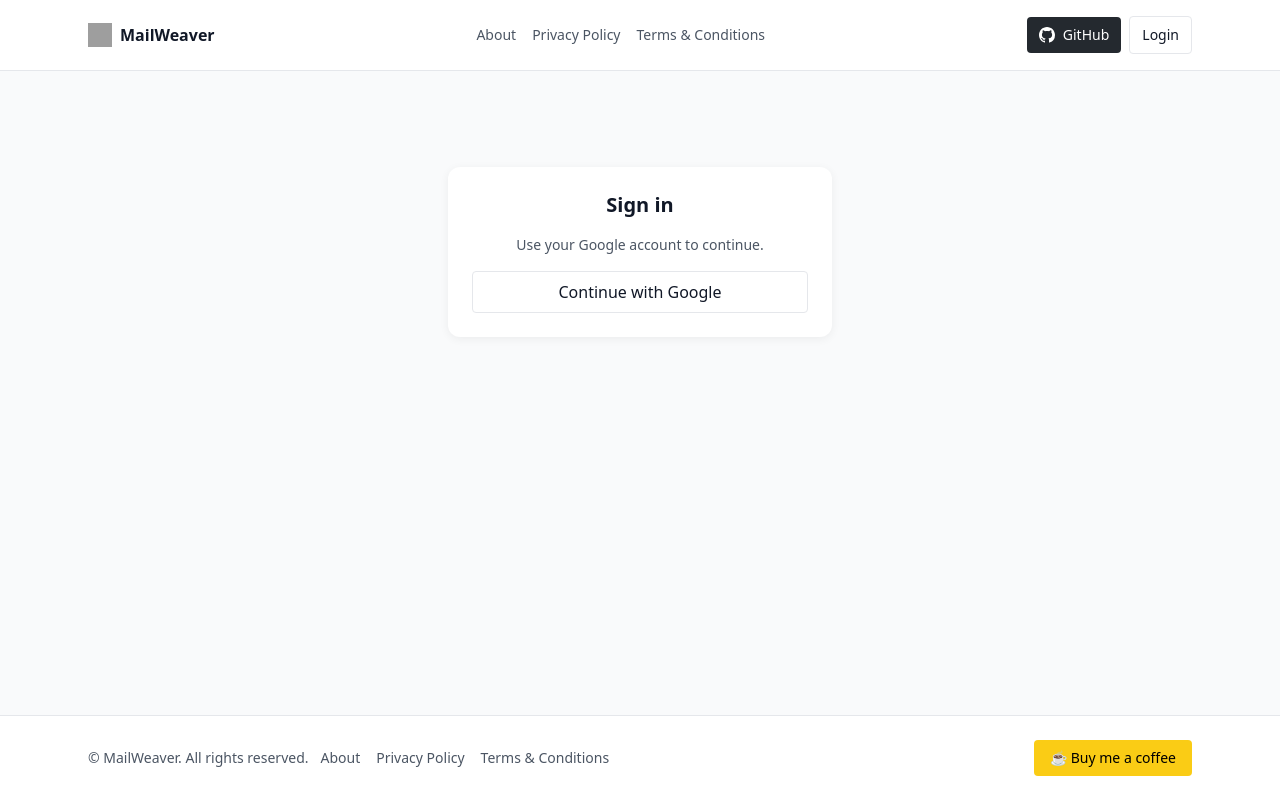
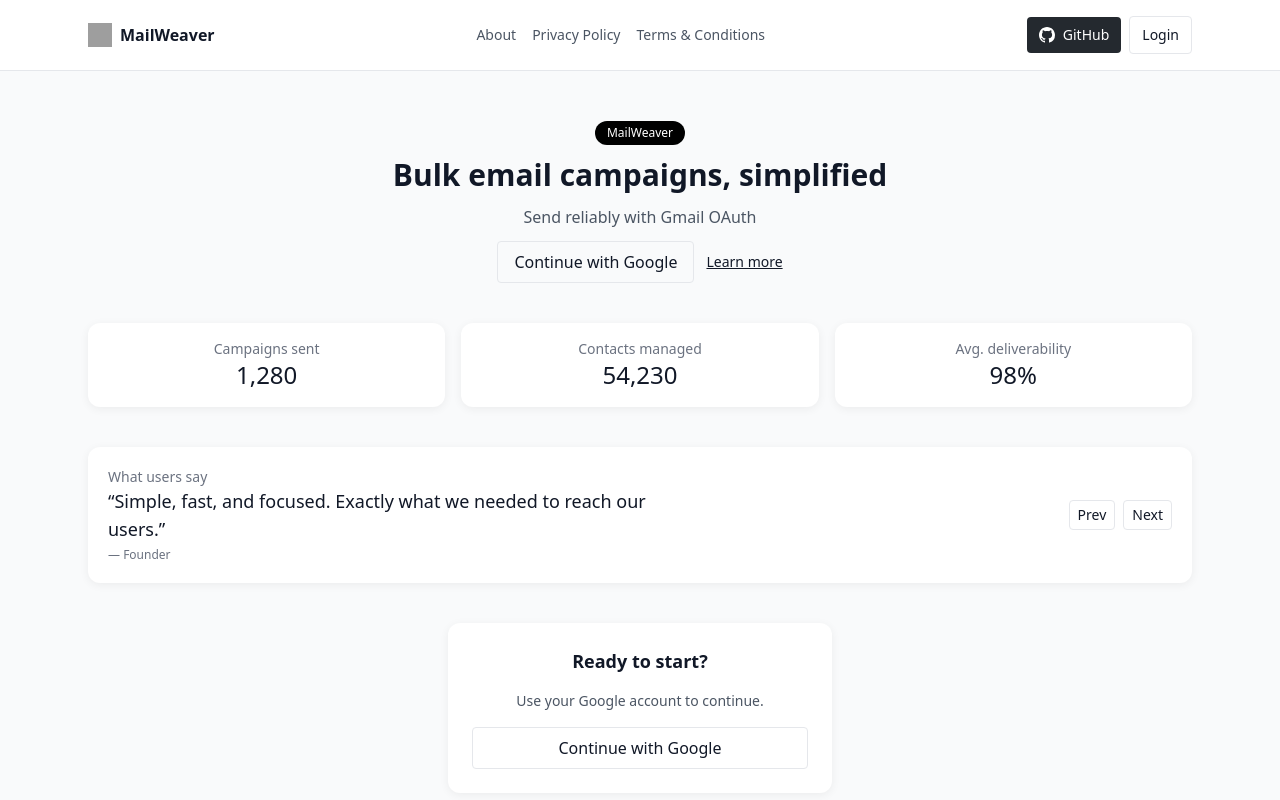
Before and after one commit to farzanfa/bulk-mail-app, a Next.js app: page /login in a window 1280 px wide. Shown: the top 800 px of the page. Built offline with nearby package versions, Linux system fonts and the light colour scheme; grey boxes are pictures that could not be loaded.

Commit message:
login: add dynamic hero (rotating taglines), animated counters, testimonials, and CTA

```diff
--- a/app/(auth)/login/LoginClient.tsx
+++ b/app/(auth)/login/LoginClient.tsx
@@ -1,11 +1,21 @@
 "use client";
-import { useEffect } from 'react';
+import { useEffect, useMemo, useRef, useState } from 'react';
 import { useRouter } from 'next/navigation';
 import { signIn } from 'next-auth/react';
 import { Card } from '@/components/ui';
 
 export default function LoginClient() {
   const router = useRouter();
+  const taglines = useMemo(() => [
+    'Create beautiful email campaigns',
+    'Personalize at scale with CSV variables',
+    'Send reliably with Gmail OAuth',
+    'Track progress in real-time'
+  ], []);
+  const [taglineIndex, setTaglineIndex] = useState(0);
+
+  const [counts, setCounts] = useState({ campaigns: 0, contacts: 0, deliverability: 0 });
+  const targets = useRef({ campaigns: 1280, contacts: 54230, deliverability: 98 });
 
   // Strip callbackUrl from the address bar immediately
   useEffect(() => {
@@ -14,10 +24,95 @@
     }
   }, [router]);
 
+  // Rotate tagline
+  useEffect(() => {
+    const id = setInterval(() => {
+      setTaglineIndex((i) => (i + 1) % taglines.length);
+    }, 2200);
+    return () => clearInterval(id);
+  }, [taglines.length]);
+
+  // Animate counters
+  useEffect(() => {
+    let raf = 0;
+    const start = performance.now();
+    const duration = 1400;
+    const animate = (t: number) => {
+      const p = Math.min(1, (t - start) / duration);
+      setCounts({
+        campaigns: Math.round(targets.current.campaigns * p),
+        contacts: Math.round(targets.current.contacts * p),
+        deliverability: Math.round(targets.current.deliverability * p),
+      });
+      if (p < 1) raf = requestAnimationFrame(animate);
+    };
+    raf = requestAnimationFrame(animate);
+    return () => cancelAnimationFrame(raf);
+  }, []);
+
+  // Testimonials carousel
+  const testimonials = useMemo(() => [
+    { name: 'Growth Lead', quote: 'MailWeaver made our seasonal campaign a breeze. CSV → personalize → send.' },
+    { name: 'Founder', quote: 'Simple, fast, and focused. Exactly what we needed to reach our users.' },
+    { name: 'Marketer', quote: 'Love the clean UI and dry-run previews. Confidence before hitting send.' }
+  ], []);
+  const [ti, setTi] = useState(0);
+  useEffect(() => {
+    const id = setInterval(() => setTi((i) => (i + 1) % testimonials.length), 4000);
+    return () => clearInterval(id);
+  }, [testimonials.length]);
+
   return (
-    <div className="max-w-sm mx-auto mt-24">
+    <div className="max-w-6xl mx-auto px-4 sm:px-6 py-12 space-y-10">
+      <section className="text-center space-y-3">
+        <div className="inline-flex items-center gap-2 px-3 py-1 rounded-full text-xs bg-black text-white">MailWeaver</div>
+        <h1 className="text-2xl sm:text-3xl font-semibold">Bulk email campaigns, simplified</h1>
+        <p className="text-gray-600 text-sm sm:text-base min-h-[1.5rem] transition-all">{taglines[taglineIndex]}</p>
+        <div className="flex flex-col sm:flex-row items-center justify-center gap-3 mt-4">
+          <button
+            className="w-full sm:w-auto border px-4 py-2 rounded"
+            onClick={() => signIn('google', { callbackUrl: '/dashboard' })}
+          >
+            Continue with Google
+          </button>
+          <a href="/about" className="text-sm underline">Learn more</a>
+        </div>
+      </section>
+
+      <section className="grid grid-cols-1 sm:grid-cols-3 gap-4">
+        <Card className="p-4 text-center">
+          <div className="text-sm text-gray-500">Campaigns sent</div>
+          <div className="text-2xl tabular-nums">{counts.campaigns.toLocaleString()}</div>
+        </Card>
+        <Card className="p-4 text-center">
+          <div className="text-sm text-gray-500">Contacts managed</div>
+          <div className="text-2xl tabular-nums">{counts.contacts.toLocaleString()}</div>
+        </Card>
+        <Card className="p-4 text-center">
+          <div className="text-sm text-gray-500">Avg. deliverability</div>
+          <div className="text-2xl tabular-nums">{counts.deliverability}%</div>
+        </Card>
+      </section>
+
+      <section>
+        <Card className="p-5">
+          <div className="flex flex-col sm:flex-row items-center justify-between gap-4">
+            <div className="text-center sm:text-left">
+              <div className="text-sm text-gray-500">What users say</div>
+              <div className="text-lg font-medium max-w-xl">“{testimonials[ti].quote}”</div>
+              <div className="text-xs text-gray-500 mt-1">— {testimonials[ti].name}</div>
+            </div>
+            <div className="flex items-center gap-2">
+              <button aria-label="Prev" className="px-2 py-1 border rounded text-sm" onClick={() => setTi((ti - 1 + testimonials.length) % testimonials.length)}>Prev</button>
+              <button aria-label="Next" className="px-2 py-1 border rounded text-sm" onClick={() => setTi((ti + 1) % testimonials.length)}>Next</button>
+            </div>
+          </div>
+        </Card>
+      </section>
+
+      <div className="max-w-sm mx-auto">
         <Card className="p-6 text-center space-y-4">
-        <h1 className="text-xl font-semibold">Sign in</h1>
+          <h2 className="text-lg font-semibold">Ready to start?</h2>
           <p className="text-sm text-gray-600">Use your Google account to continue.</p>
           <button
             className="w-full border py-2 rounded"
@@ -27,5 +122,6 @@
           </button>
         </Card>
       </div>
+    </div>
   );
 }
```
Lines whose indentation alone changed are shown as unchanged.
